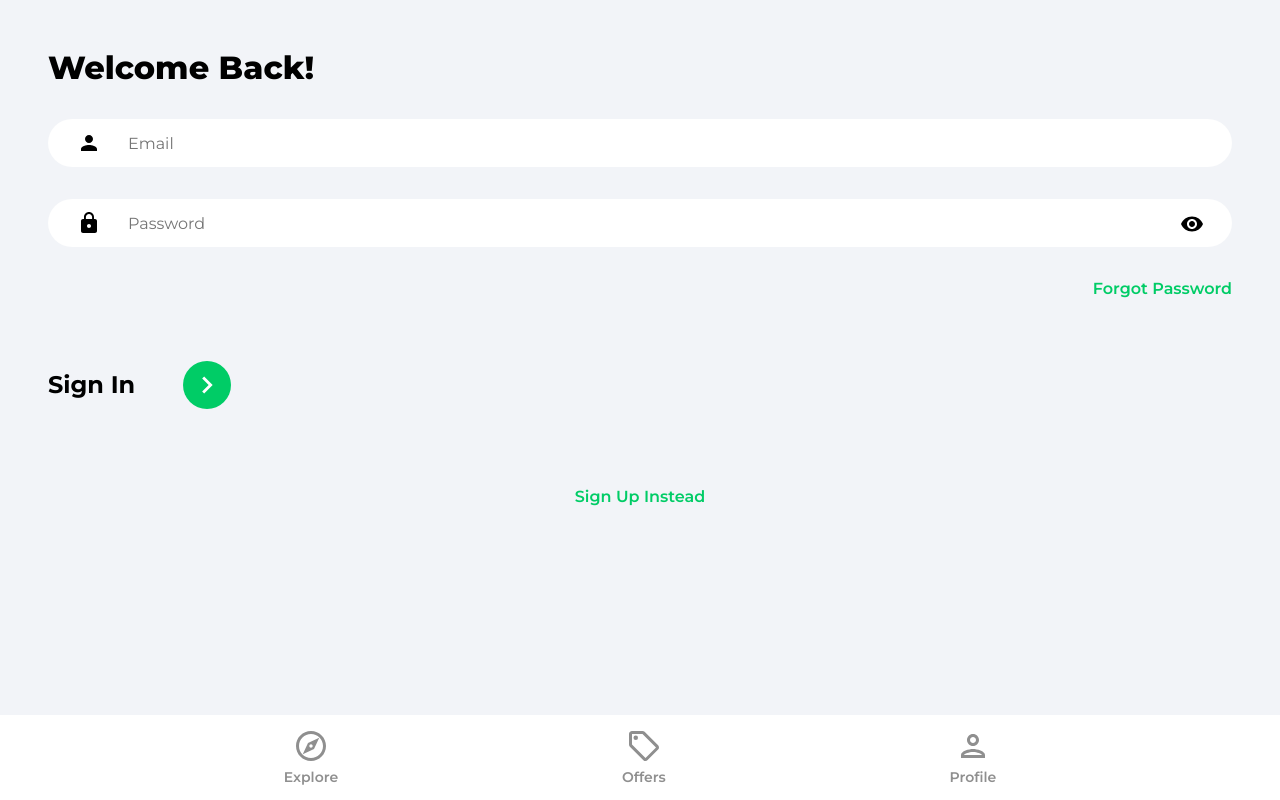
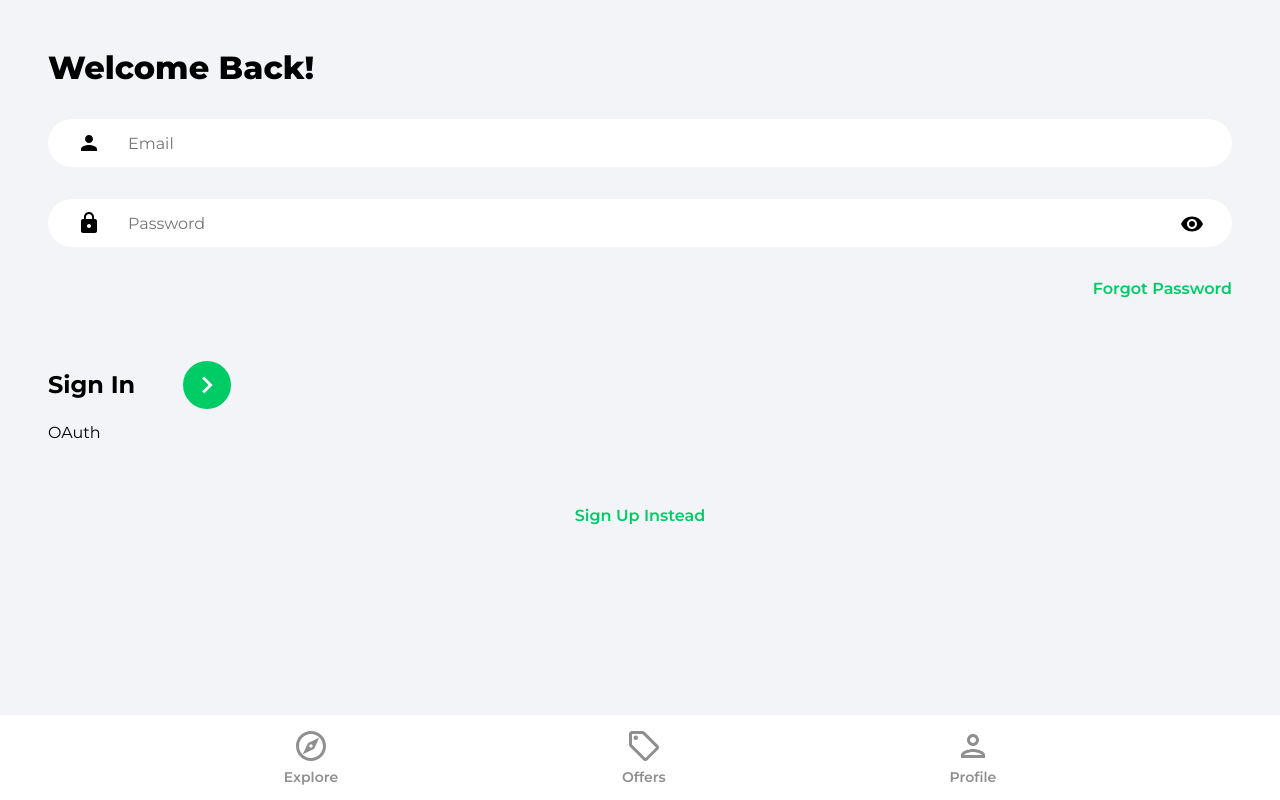
Before and after one commit to graceupongraceemi/house-marketplace-app-with-react, a React (Create React App) app: page /sign-in in a window 1280 px wide. Built offline with nearby package versions, Linux system fonts and the light colour scheme.

Commit message:
OAuth component created and added to SignIn and SignUp pages

```diff
--- /dev/null
+++ b/src/components/OAuth.jsx
@@ -0,0 +1,7 @@
+import React from 'react';
+
+const OAuth = () => {
+  return <div>OAuth</div>;
+};
+
+export default OAuth;
--- a/src/pages/SignIn.jsx
+++ b/src/pages/SignIn.jsx
@@ -3,6 +3,7 @@
 import { Link, useNavigate } from 'react-router-dom';
 import { toast } from 'react-toastify';
 import { getAuth, signInWithEmailAndPassword } from 'firebase/auth';
+import OAuth from '../components/OAuth';
 import { ReactComponent as ArrowRightIcon } from '../assets/svg/keyboardArrowRightIcon.svg';
 import visibilityIcon from '../assets/svg/visibilityIcon.svg';
 
@@ -97,6 +98,7 @@
         </form>
 
         {/* Google OAuth component */}
+        <OAuth />
 
         <Link to='/sign-up' className='registerLink'>
           Sign Up Instead
--- a/src/pages/SignUp.jsx
+++ b/src/pages/SignUp.jsx
@@ -9,6 +9,7 @@
 } from 'firebase/auth';
 import { setDoc, doc, serverTimestamp } from 'firebase/firestore';
 import { db } from '../firebase.config';
+import OAuth from '../components/OAuth';
 import { ReactComponent as ArrowRightIcon } from '../assets/svg/keyboardArrowRightIcon.svg';
 import visibilityIcon from '../assets/svg/visibilityIcon.svg';
 
@@ -122,6 +123,7 @@
         </form>
 
         {/* Google OAuth component */}
+        <OAuth />
 
         <Link to='/sign-in' className='registerLink'>
           Sign In Instead
```
